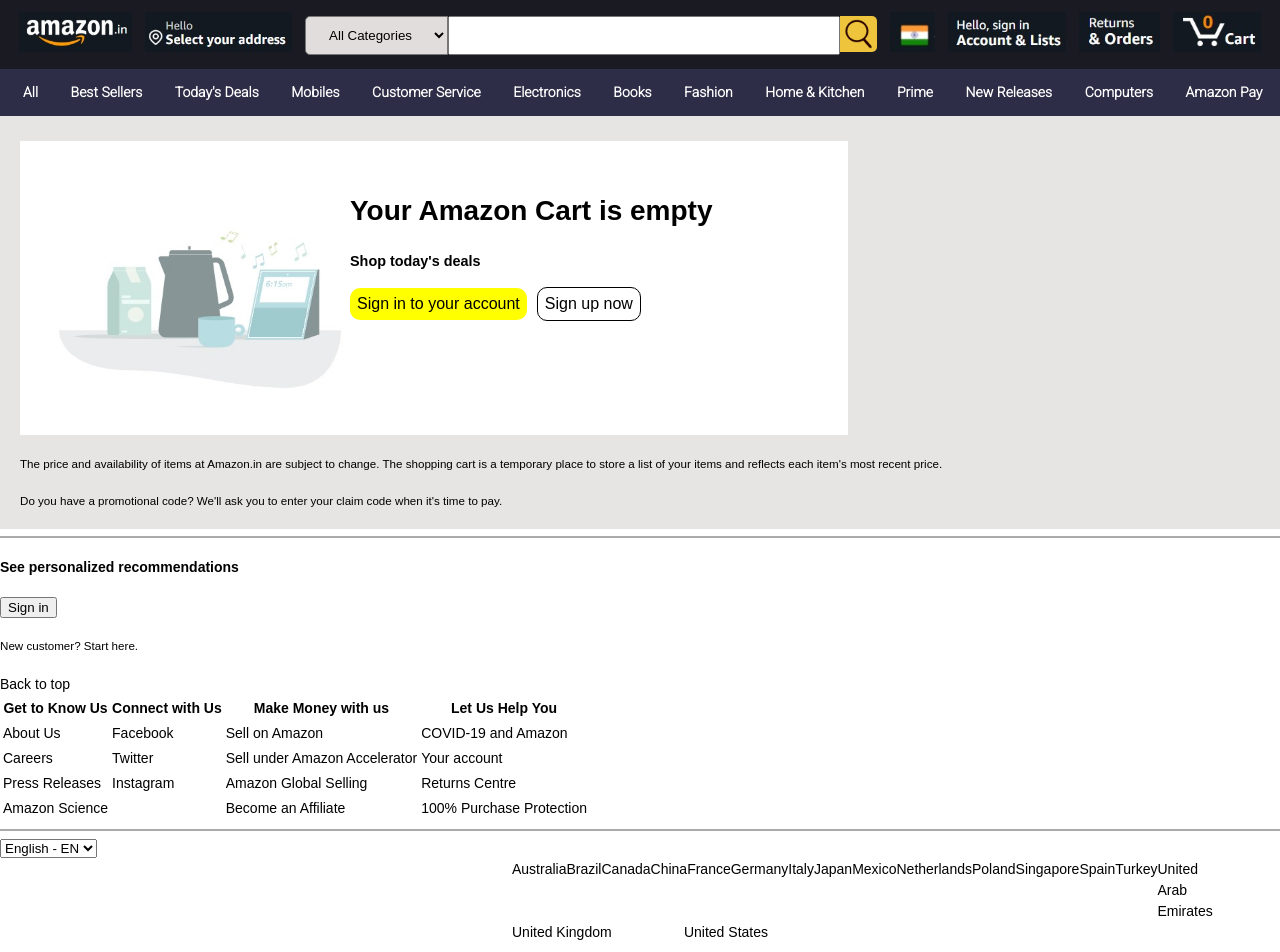
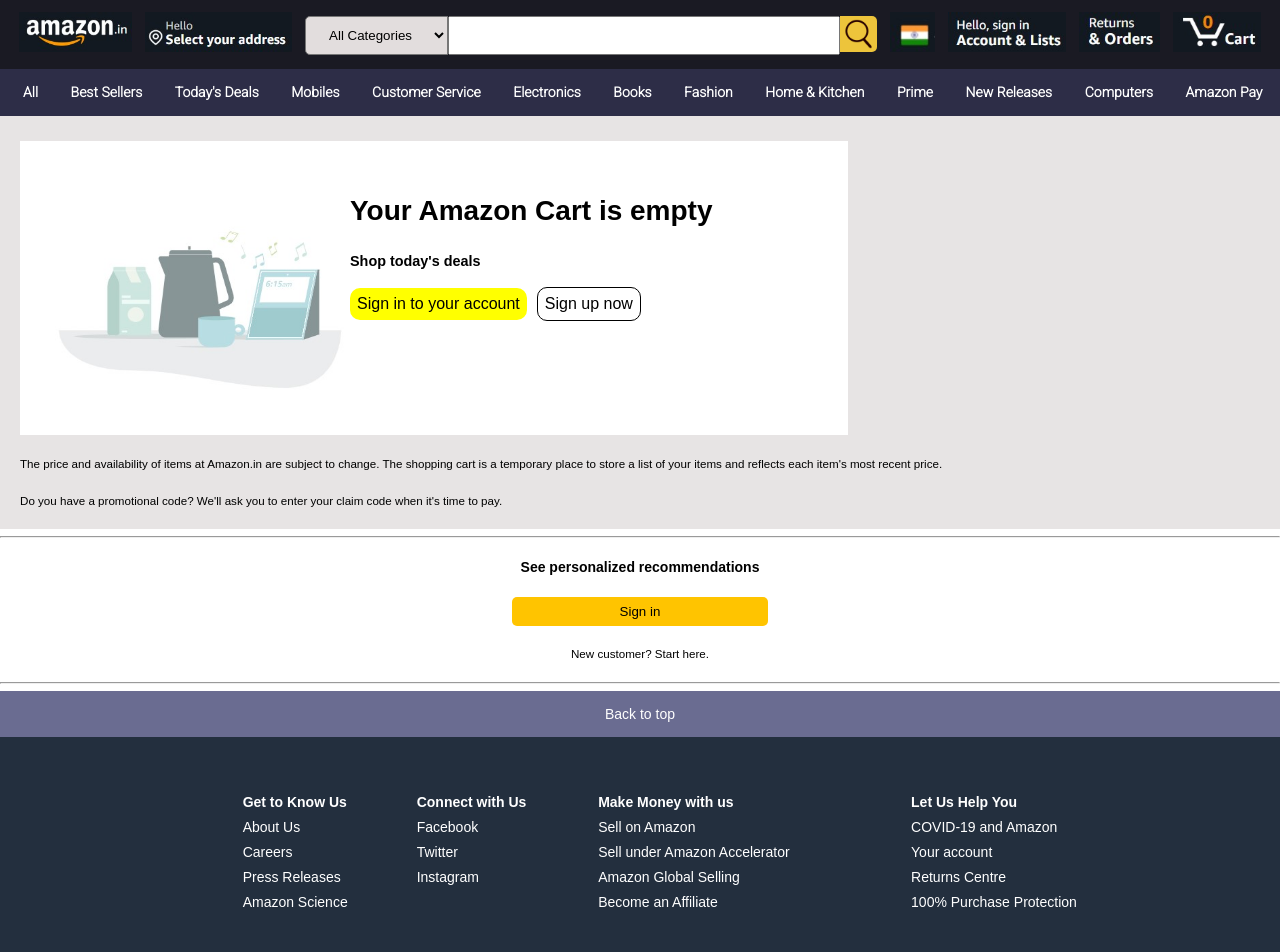
Before and after one commit to Nevish-302/amazon-clone, a React (Create React App) app in the folder frontend/: page /cart in a window 1280 px wide. Shown: the top 952 px of the page. Built offline with nearby package versions, Linux system fonts and the light colour scheme.

Commit message:
Single post layout done ,cart

```diff
--- a/frontend/src/App.js
+++ b/frontend/src/App.js
@@ -8,6 +8,8 @@
 import Account from "./main_components/Account";
 import Login2 from "./Login2";
 import Register3 from "./Register3";
+import Cart_login from "./main_components/Cart_login";
+import Post from "./Post";
 function App() {
   return (
 
@@ -17,6 +19,8 @@
           <Route exact path="" element={<Offer/>}></Route>
           <Route path="cart" element={<Cart/>}></Route>
           <Route path="account" element={<Account/>}></Route>
+          <Route path="login_cart" element={<Cart_login/>} ></Route>
+          <Route path="post" element={<Post/>}></Route>
         </Route>
         <Route  path="/signup" element={<Signup/>}></Route>
         <Route  path="/login" element ={<Login/>}></Route>
--- /dev/null
+++ b/frontend/src/Post.js
@@ -0,0 +1,59 @@
+import React from "react";
+import "./post.css"
+const Post=(props)=>{
+    return (
+        <>
+        <div className="main_body">
+            <div className="col1">
+                <img src={props.image_src} className="post_img"></img>
+            </div>
+            <div className="col2">
+                <div className="middle">
+                    <h1>{props.title}</h1>
+                    <h4>{props.author}</h4>
+                    <hr></hr>
+                    <div className="post_box">
+                    <h3>Save Extra with {props.save} offers</h3>
+                    <hr></hr>
+                    <h3>No Cost EMI:{props.EMI}</h3>
+                    <hr></hr>
+                    <h3>Bank Offer: {props.Bank}</h3>
+                    </div>
+                    <h3>{props.description}</h3>
+                </div>
+            </div>
+            <div className="col3">
+                <div className="bracket">
+                    <h3>Buy new:</h3>
+                    <div className="costs1">
+                        <h4>{props.cost}</h4>
+                        <h3>{props.MRP}</h3>
+                        <h3>Save: Rs.{props.MRP-props.cost}</h3>
+                        <h3>Inclusive of all taxes</h3>
+                    </div>
+                </div>
+                <h3>FREE delivery : {props.free_date} on first order .Details</h3>
+                <h3>Or fastest delivery : {props.fastest_date}.Order withing {props.fastest_time}.Details</h3>
+                <h4>Address//Users address</h4>
+                <h2>Available to ship in {props.shipping} days</h2>
+                <h3>Sold by {props.author} and Fulfilled by Amazon</h3>
+                <h3>Quantity
+                <select>
+                    <option>1</option>
+                    <option>2</option>
+                </select>
+                </h3>
+                <button className="signin btnsignin">Add to Cart</button>
+                <button className="continue btncontinue">Buy Now</button>
+            </div>
+        </div>
+        <hr></hr>
+        <div className="inner">
+        <h1>Special offers and product promotions</h1>
+        <h1>Product description</h1>
+        <h1>Product details</h1>
+        </div>
+        </>
+    )
+}
+export default Post;
--- a/frontend/src/main_components/Cart.js
+++ b/frontend/src/main_components/Cart.js
@@ -23,9 +23,12 @@
         <div>
             <hr></hr>
         {/*designing done till here*/}
+        <div className="personal">
         <h4>See personalized recommendations</h4>
-        <button>Sign in</button>
+        <button className="signin_">Sign in</button>
         <h5>New customer? Start here.</h5>
+        <hr></hr>
+        </div>
         </div>
         <Footer/>
         </>
--- /dev/null
+++ b/frontend/src/main_components/Cart_login.js
@@ -0,0 +1,7 @@
+import React from "react";
+const Cart_login=()=>{
+    return(
+        <div>hello this is cart_login</div>
+    )
+}
+export default Cart_login;
--- a/frontend/src/main_components/Footer.js
+++ b/frontend/src/main_components/Footer.js
@@ -1,11 +1,12 @@
 import React from "react";
+import "./footer.css"
 const footer=()=>{
     return (
         <>
-        <div>Back to top</div>
-        <div>
-            <table>
-                <tr>
+        <div className="back">Back to top</div>
+        <div className="bottom">
+            <table className="tables">
+                <tr className="top_row">
                     <th>Get to Know Us</th>
                     <th>Connect with Us</th>
                     <th>Make Money with us</th>
@@ -37,32 +38,7 @@
                     <td>100% Purchase Protection</td>
                 </tr>
             </table>
-            <hr></hr>
-            <select>
-                <option>English - EN</option>
-                <option>Hindi</option>
-            </select><br></br>
-            <ul>
-                <li>Australia</li>
-                <li>Brazil</li>
-                <li>Canada</li>
-                <li>China</li>
-                <li>France</li>
-                <li>Germany</li>
-                <li>Italy</li>
-                <li>Japan</li>
-                <li>Mexico</li>
-                <li>Netherlands</li>
-                <li>Poland</li>
-                <li>Singapore</li>
-                <li>Spain</li>
-                <li>Turkey</li>
-                <li>United Arab Emirates</li>
-            </ul>
-            <ul>
-                <li>United Kingdom</li>
-                <li>United States</li>
-            </ul>
+            <hr className="next"></hr>
         </div>
         </>
     )
--- a/frontend/src/main_components/cart.css
+++ b/frontend/src/main_components/cart.css
@@ -36,3 +36,13 @@
     border: 0.2px solid black;
     background-color: white;
 }
+.personal{
+    text-align: center;
+}
+.signin_{
+    background-color: rgb(255, 196, 0);
+    width: 20%;
+    padding: 7px;
+    border-radius: 5px;
+    border: 0;
+}
--- /dev/null
+++ b/frontend/src/main_components/footer.css
@@ -0,0 +1,23 @@
+.back{
+    background-color: #6a6c91;
+    color: white;
+    text-align: center;
+    padding: 1%;
+}
+.tables{
+    color: rgb(255, 255, 255);
+    margin: 4% auto;
+    margin-top: 0;
+    margin-right: 4%;
+    width: 80%;
+}
+.top_row{
+    text-align: left;
+}
+.bottom{
+    background-color: #232F3E;
+    padding: 4%;
+}
+.next{
+    background-color: white;
+}
--- a/frontend/src/main_components/login.css
+++ b/frontend/src/main_components/login.css
@@ -35,7 +35,7 @@
     list-style: none;
 }
 hr{
-    border: 1px solid rgb(170, 170, 170);
+    color: gray;
 }
 .create{
     width: 27.5%;
--- /dev/null
+++ b/frontend/src/post.css
@@ -0,0 +1,66 @@
+.main_body{
+    display: flex;
+    width: 100%;
+}
+.col1{
+    width: 25%;
+    text-align: center;
+    padding: 3% 0;
+}
+.col2{
+    width: 50%;
+}
+.post_img{
+    width: 70%;
+    height: auto;
+    margin: auto;
+}
+.middle{
+    text-align: left;
+    width: 90%;
+    margin: 2% 3% ;
+}
+.post_box{
+    border: 0.5px solid grey;
+    border-radius: 5px;
+}
+.col3{
+    border: 2px solid gray;
+    margin-bottom: 1%;
+}
+.col3{
+    width: 21%;
+    margin-top: 2%;
+    margin-left: 0;
+    padding: 1%;
+    border-radius: 5px;
+}
+.btncontinue{
+    border-radius: 10px;
+}
+.btnsignin{
+    width: 100%;
+    padding: 5px;
+    border-radius: 10px;
+}
+.inner{
+    padding: 10px;
+}
+.bracket{
+    display: flex;
+    justify-content: space-between;
+}
+.bracket h3{
+    line-height: 120%;
+    margin: 0;
+}
+.bracket h4{
+    margin: 0;
+    line-height: 120%;
+}
+.costs1{
+    text-align: right;
+}
+.col3 h3{
+    font-weight: normal;
+}
```
